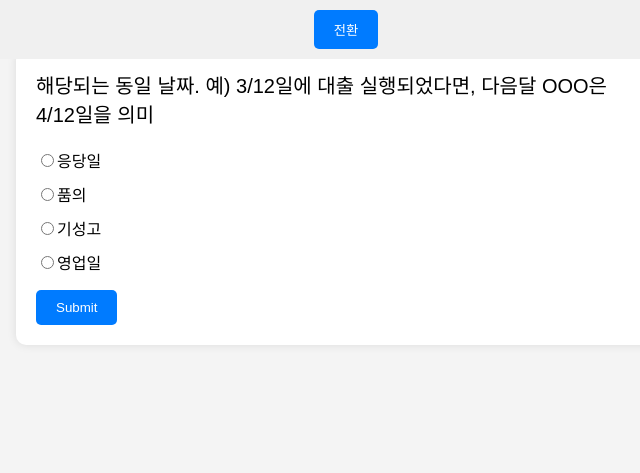
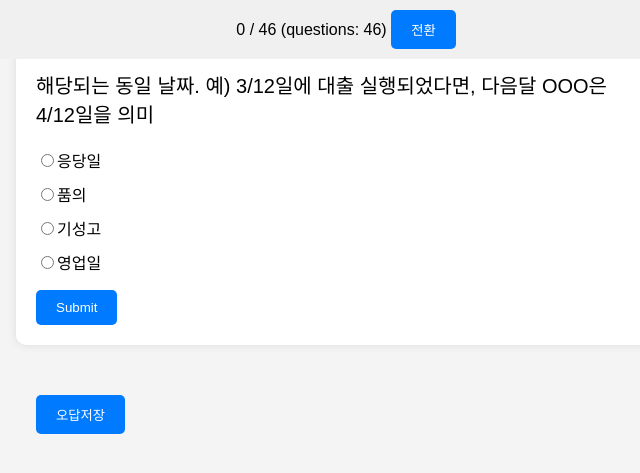
Before and after one commit to yongseok-dev/yongseok-dev.github.io, a Jekyll site: the page quiz/index.html, which Jekyll copies as it is, in a window 1280 px wide. Shown: the top 473 px of the page, without its empty margins (304-944 px from the left). Built offline with Jekyll 4.4.1, drawn with Linux system fonts in a browser that asks for light colours; part of the change alters nothing that is shown.

Commit message:
Add files via upload
오답 저장 기능 추가

```diff
--- a/quiz/index.html
+++ b/quiz/index.html
@@ -26,6 +26,12 @@
       position: fixed;
       top: 0;
       left: 0;
+      width: 100%;
+      background-color: #f0f0f0;
+      padding: 10px;
+      text-align: center;
+    }
+    .header {
       width: 100%;
       background-color: #f0f0f0;
       padding: 10px;
@@ -81,7 +87,6 @@
   <div class="header">
     <div class="cont">
       <span>
-
         <span id="correct"></span>
         <span id="remaining-questions"></span>
       </span>
@@ -95,6 +100,11 @@
     <button class="btn" id="submit" onclick="checkAnswer()">Submit</button>
     <div id="result"></div>
   </div>
+  <div class="footer">
+    <div class="cont">
+      <button class="btn" id="answer-copy">오답저장</button>
+    </div>
+  </div>
 
   <script src="quizData.json"></script> <!-- 외부 JSON 파일 로드 -->
   <script src="quiz.js"></script> <!-- 퀴즈 기능이 구현된 JavaScript 파일 로드 -->
--- a/quiz/quiz.js
+++ b/quiz/quiz.js
@@ -1,22 +1,38 @@
+// 현재 페이지 URL에서 쿼리스트링 파싱
+const queryParams = new URLSearchParams(window.location.search);
+
+// 특정 매개변수 값 가져오기
+const parameterValue = queryParams.get('parameterName');
+
+// 모든 쿼리스트링 매개변수 및 값 가져오기
+const allParameters = {};
+for (const [key, value] of queryParams.entries()) {
+  allParameters[key] = value;
+}
+
 // 퀴즈 데이터(JSON 형식)
 let quizData = [];
 
 // 사용자가 선택한 오답을 저장할 배열
 let wrongAnswers = [];
+let answerStatus = [];
 
 const questionElement = document.getElementById('question');
 const optionsElement = document.getElementById('options');
 const answerElement = document.getElementById('answer');
 const resultElement = document.getElementById('result');
 const submitElement = document.getElementById('submit');
-const remainingQuestionsElement = document.getElementById('remaining-questions');
+const remainingQuestionsElement = document.getElementById(
+  'remaining-questions'
+);
 const correctElement = document.getElementById('correct');
 const answerModeButton = document.getElementById('answer-mode');
+const answerCopyButton = document.getElementById('answer-copy');
 
 let currentQuestionIndex = 0;
 let isAnswerMode = false; // 주관식 모드 여부
 
-// 문제 순서 랜덤화 함수
+// 배열순서 랜덤화 함수
 function shuffleArray(array) {
   for (let i = array.length - 1; i > 0; i--) {
     const j = Math.floor(Math.random() * (i + 1));
@@ -24,25 +40,100 @@ function shuffleArray(array) {
   }
 }
 
+function convertToBase32(decimalNumber) {
+  const base32Chars = '0123456789ABCDEFGHIJKLMNOPQRSTUV';
+  let result = '';
+
+  while (decimalNumber > 0) {
+    const remainder = decimalNumber % 32;
+    result = base32Chars[remainder] + result;
+    decimalNumber = Math.floor(decimalNumber / 32);
+  }
+
+  return result;
+}
+
+function convertFromBase32(base32String) {
+  const base32Chars = '0123456789ABCDEFGHIJKLMNOPQRSTUV';
+  let result = 0;
+
+  for (let i = 0; i < base32String.length; i++) {
+    const digit = base32Chars.indexOf(base32String[i]);
+    result = result * 32 + digit;
+  }
+
+  return result;
+}
+
+// 퀴즈 결과를 32진수로 표현하는 쿼리스트링을 생성하는 함수
+function generateQueryString(answerStatus) {
+  // answerStatus 배열을 이진수로 변환
+  const binaryString = answerStatus
+    .map((status) => (status ? '1' : '0'))
+    .join('');
+
+  // 이진수를 10진수로 변환
+  const decimalNumber = parseInt(binaryString, 2);
+
+  // 10진수를 32진수로 변환
+  const base32String = convertToBase32(decimalNumber);
+
+  return base32String;
+}
+
+// 쿼리스트링으로부터 정답 유무 배열을 생성하는 함수
+function createAnswerStatusFromQueryString(queryString) {
+  // 32진수를 10진수로 변환
+  const decimalNumber = convertFromBase32(queryString);
+
+  // 10진수를 이진수로 변환하여 문자열로 저장
+  let binaryString = decimalNumber.toString(2);
+
+  // 이진수 문자열을 배열로 변환하고, 필요한 길이가 되도록 앞쪽에 0을 추가
+  const answerStatusArray = binaryString
+    .padStart(answerStatus.length, '0')
+    .split('')
+    .map((e) => (Number(e) == 1 ? true : false));
+  return answerStatusArray;
+}
+
 // 퀴즈 초기화 함수
 function initQuiz() {
   const currentQuestion = quizData[currentQuestionIndex];
   questionElement.textContent = currentQuestion.question;
 
-  if (isAnswerMode) { // 주관식 모드일 때
+  if (isAnswerMode) {
+    // 주관식 모드일 때
     optionsElement.style.display = 'none'; // 선택지 숨김
     answerElement.style.display = 'block'; // 주관식 입력란 표시
     answerElement.value = ''; // 이전 답변 초기화
     submitElement.textContent = 'Submit';
-  } else { // 선택형 모드일 때
+  } else {
+    // 선택형 모드일 때
     optionsElement.style.display = 'block'; // 선택지 표시
     answerElement.style.display = 'none'; // 주관식 입력란 숨김
     answerElement.value = ''; // 이전 답변 초기화
     submitElement.textContent = 'Submit';
     displayOptions(); // 선택지 표시
   }
+  resultElement.textContent = ''; // 결과 메시지 초기화
+}
 
-  resultElement.textContent = ''; // 결과 메시지 초기화
+function copyToClipboard(text) {
+  // 텍스트를 복사하기 위해 임시로 textarea 엘리먼트를 생성합니다.
+  const textarea = document.createElement('textarea');
+  textarea.value = text;
+  document.body.appendChild(textarea);
+
+  // textarea에 포커스를 줍니다.
+  textarea.focus();
+  textarea.select();
+
+  // 복사 명령을 실행합니다.
+  document.execCommand('copy');
+
+  // 임시로 생성한 textarea 엘리먼트를 제거합니다.
+  document.body.removeChild(textarea);
 }
 
 // 선택지 표시 함수
@@ -72,7 +163,7 @@ function displayOptions() {
 function showWrongAnswers() {
   const wrongAnswersList = document.createElement('ul');
   wrongAnswersList.innerHTML = '<h2>Wrong Answers:</h2>';
-  wrongAnswers.forEach(answer => {
+  wrongAnswers.forEach((answer) => {
     const li = document.createElement('li');
     li.innerHTML = `<strong>${answer.question}</strong><br>
                     Your Answer: ${answer.selectedAnswer}<br>
@@ -84,22 +175,32 @@ function showWrongAnswers() {
 
 // 정답 확인 함수
 function checkAnswer() {
-  if (isAnswerMode) { // 주관식 모드일 때
+  const quizIndex = quizData[currentQuestionIndex].index;
+  if (isAnswerMode) {
+    // 주관식 모드일 때
     const userAnswer = answerElement.value.replace(/\s+/g, ''); // 사용자의 답변 얻기 (모든 공백 제거)
-    const correctAnswer = quizData[currentQuestionIndex].correctAnswer.replace(/\s+/g, ''); // 정답 얻기 (모든 공백 제거)
+    const correctAnswer = quizData[currentQuestionIndex].correctAnswer.replace(
+      /\s+/g,
+      ''
+    ); // 정답 얻기 (모든 공백 제거)
 
     if (userAnswer.toLowerCase() === correctAnswer.toLowerCase()) {
       resultElement.textContent = 'Correct!';
+      answerStatus[quizIndex] = true;
     } else {
       resultElement.textContent = `Incorrect! The correct answer is: ${correctAnswer}`;
-      wrongAnswers.push({ // 오답 저장
+      wrongAnswers.push({
+        // 오답 저장
         question: quizData[currentQuestionIndex].question,
         selectedAnswer: userAnswer,
-        correctAnswer: correctAnswer
+        correctAnswer: correctAnswer,
       });
     }
-  } else { // 선택형 모드일 때
-    const selectedOption = document.querySelector('input[name="option"]:checked');
+  } else {
+    // 선택형 모드일 때
+    const selectedOption = document.querySelector(
+      'input[name="option"]:checked'
+    );
     if (!selectedOption) {
       resultElement.textContent = 'Please select an option.';
       return;
@@ -110,18 +211,23 @@ function checkAnswer() {
 
     if (selectedAnswer === correctAnswer) {
       resultElement.textContent = 'Correct!';
+      answerStatus[quizIndex] = true;
     } else {
       resultElement.textContent = `Incorrect! The correct answer is ${correctAnswer}.`;
-      wrongAnswers.push({ // 오답 저장
+      wrongAnswers.push({
+        // 오답 저장
         question: quizData[currentQuestionIndex].question,
         selectedAnswer: selectedAnswer,
-        correctAnswer: correctAnswer
+        correctAnswer: correctAnswer,
       });
     }
   }
 
   // 다음 문제로 넘어감
   currentQuestionIndex++;
+  while (answerStatus[quizData[currentQuestionIndex].index]) {
+    currentQuestionIndex++;
+  }
   if (currentQuestionIndex < quizData.length) {
     setTimeout(initQuiz, 1200); // 1.2초 후에 다음 질문을 보여줌
   } else {
@@ -135,23 +241,54 @@ function checkAnswer() {
     submitElement.disabled = true; // 퀴즈 완료 시 버튼 비활성화
     answerModeButton.disabled = true; // 퀴즈 완료 시 답변 모드 버튼 비활성화
   }
-  remainingQuestionsElement.textContent = `(Remaining questions: ${quizData.length - currentQuestionIndex})`;
-  correctElement.textContent = `Correct Answers: ${currentQuestionIndex - wrongAnswers.length} / ${quizData.length}`;
+  remainingQuestionsElement.textContent = `(questions: ${
+    quizData.length - currentQuestionIndex
+  })`;
+  correctElement.textContent = `${
+    currentQuestionIndex - wrongAnswers.length
+  } / ${quizData.length}`;
 }
 
 // 퀴즈 초기화 및 버튼 이벤트 리스너 설정
 fetch('quizData.json') // 외부 JSON 파일 로드
-  .then(response => response.json()) // JSON 파싱
-  .then(data => {
-    quizData = data; // 전역 변수에 할당
+  .then((response) => response.json()) // JSON 파싱
+  .then((data) => {
+    quizData = data.map((e, i) => {
+      return {
+        ...e, // 기존 요소 유지
+        index: i, // 새로운 속성(index) 추가
+      };
+    }); // 전역 변수에 할당
+    answerStatus = new Array(quizData.length).fill(false);
+
+    if (allParameters.test) {
+      answerStatus = createAnswerStatusFromQueryString(allParameters.test);
+    }
+
     shuffleArray(quizData); // 문제 순서 랜덤화
     initQuiz(); // 퀴즈 초기화
+    correctElement.textContent = `${
+      currentQuestionIndex - wrongAnswers.length
+    } / ${quizData.length}`;
+    remainingQuestionsElement.textContent = `(questions: ${
+      quizData.length - currentQuestionIndex
+    })`;
   })
-  .catch(error => console.error('Error loading quiz data:', error));
+  .catch((error) => console.error('Error loading quiz data:', error));
 
 // 답변 모드 전환 버튼 이벤트 리스너 설정
-answerModeButton.addEventListener('click', function() {
+answerModeButton.addEventListener('click', function () {
   isAnswerMode = !isAnswerMode; // 주관식 모드 전환
   initQuiz(); // 퀴즈 초기화
-  remainingQuestionsElement.textContent = `(Remaining questions: ${quizData.length - currentQuestionIndex})`;
+  remainingQuestionsElement.textContent = `(questions: ${
+    quizData.length - currentQuestionIndex
+  })`;
 });
+
+answerCopyButton.addEventListener('click', function () {
+  const queryString = generateQueryString(answerStatus);
+  const url =
+    window.location.origin + window.location.pathname + '?test=' + queryString;
+  copyToClipboard(url);
+  alert('현황이 복사되었습니다.');
+});
```
